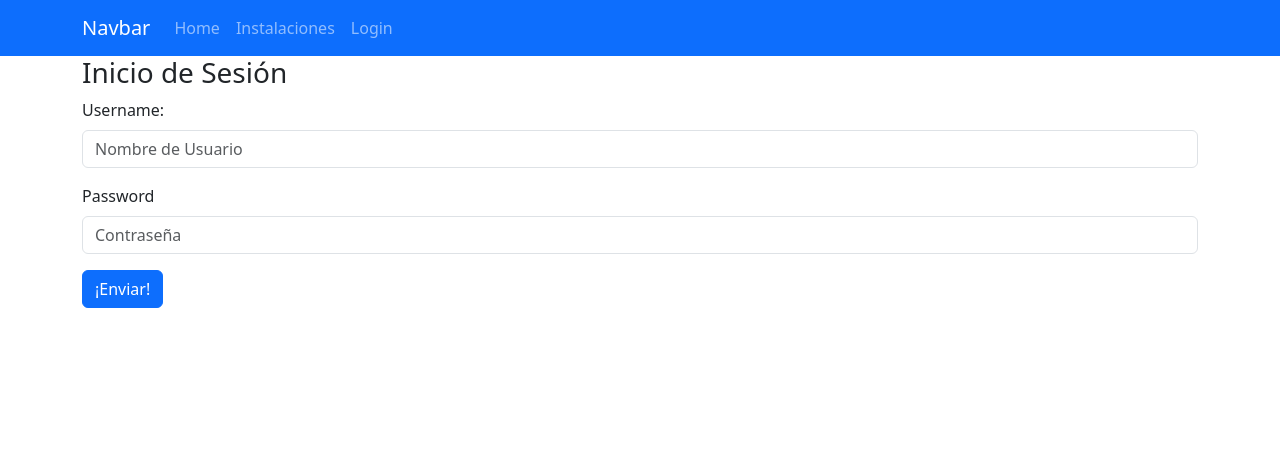
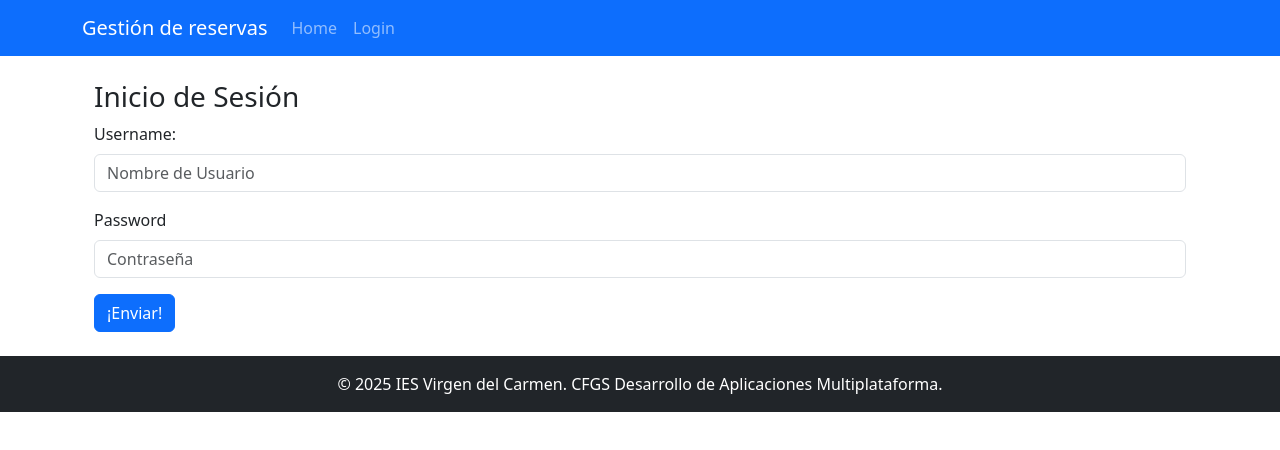
Before and after one commit to alexcl885/pistasDeportivasRest-Front, a React (Vite) app: page /login in a window 1280 px wide. Shown: the top 450 px of the page. Built offline with nearby package versions, Linux system fonts and the light colour scheme.

Commit message:
Clase 3 - inicio

```diff
--- a/src/App.jsx
+++ b/src/App.jsx
@@ -1,36 +1,35 @@
-import { createBrowserRouter, RouterProvider } from 'react-router-dom';
-import NavBar from './components/NavBar';
-import HomePage from './pages/HomePage';
-import LoginPage from './pages/LoginPage';
+// App.jsx o donde definas el enrutador
+import { createBrowserRouter, RouterProvider } from "react-router-dom";
+import RootLayout from "./components/RootLayout";
+import HomePage from "./pages/HomePage";
+import LoginPage from "./pages/LoginPage";
+import InstalacionesPage from "./pages/InstalacionesPage";
 
 import 'bootstrap/dist/css/bootstrap.min.css';
 
-/**
- * Con React Router-v7 siempre usaremos esta manera de definir rutas.
- * No obstante es compatible (hacia atrás) con la manera antigua de v5.
- */
 const router = createBrowserRouter([
   {
     path: "/",
-    element: <HomePage />,
+    element: <RootLayout />,
+    children: [
+      {
+        index: true, // Esto indica que es la ruta por defecto para "/"
+        element: <HomePage />,
+      },
+      {
+        path: "login",
+        element: <LoginPage />,
+      },
+      {
+        path: "instalaciones",
+        element: <InstalacionesPage />,
+      },
+    ],
   },
-  {
-    path: "/login",
-    element: <LoginPage />,
-  },/*
-  {
-    path: "/installations",
-    element: <InstallationPage />,
-  },*/
 ]);
 
 const App = () => {
-  return (
-    <>
-      <NavBar />
-      <RouterProvider router={router} />
-    </>
-  );
+  return <RouterProvider router={router} />;
 };
 
-export default App
+export default App;
--- /dev/null
+++ b/src/components/InstalacionesList.jsx
@@ -0,0 +1,45 @@
+import { useEffect, useState } from "react";
+import { Container, Table } from "react-bootstrap";
+import api from "../services/api";
+
+const InstalacionesList = () => {
+    const [instalaciones, setInstalaciones] = useState([]);
+    const [error, setError] = useState('');
+
+    useEffect(() => {
+        const peticion = async () => {
+            try {
+                const response = await api.get('/instalacion');
+                setInstalaciones(response.data);
+            } catch (err) {
+                setError('No se puede completar la operación');
+                console.log(err);
+            }
+        };
+        peticion();
+    }, []); // <-- Agrega el arreglo de dependencias vacío
+
+    return (
+        <Container>
+            <Table>
+                <thead>
+                    <tr>
+                        <th>ID</th>
+                        <th>Nombre</th>
+                    </tr>
+                </thead>
+                <tbody>
+                    {instalaciones.map((instalacion) => (
+                        <tr key={instalacion.id}>
+                            <td>{instalacion.id}</td>
+                            <td>{instalacion.nombre}</td>
+                        </tr>
+                    ))}
+                </tbody>
+            </Table>
+            {error && <p style={{ color: 'red' }}>{error}</p>}
+        </Container>
+    );
+};
+
+export default InstalacionesList;
--- a/src/components/Login.jsx
+++ b/src/components/Login.jsx
@@ -17,8 +17,7 @@ const Login = () => {
         setError('');
         try {
             const response = await api.post('/auth/login', { username, password });
-            // const response = await axios.post('/auth/login', { username, password });
-            setToken(response.data.token);
+            setToken(response.data.jwt);
             navigate('/');
         } catch (err) {
             console.log(err);
--- a/src/components/NavBar.jsx
+++ b/src/components/NavBar.jsx
@@ -1,21 +1,50 @@
+import { useState, useEffect } from 'react';
+import { useLocation, useNavigate, Link } from 'react-router-dom';
 import Container from 'react-bootstrap/Container';
 import Nav from 'react-bootstrap/Nav';
 import Navbar from 'react-bootstrap/Navbar';
+import { getToken, clearToken } from '../services/auth';
 
 function NavBar() {
+  // Estado para controlar si el usuario está autenticado
+  const [isLogged, setIsLogged] = useState(false);
+  const location = useLocation(); // Obtiene la ubicación actual
+  const navigate = useNavigate(); // Ahora useNavigate tiene acceso al contexto del Router
+
+  // Se ejecuta cada vez que cambia la ruta
+  useEffect(() => {
+    const token = getToken();
+    setIsLogged(!!token);
+  }, [location]);
+
+  const handleLogout = () => {
+    clearToken();
+    setIsLogged(false);
+    navigate('/login');
+  };
+
   return (
-    <>
-      <Navbar bg="primary" data-bs-theme="dark">
-        <Container>
-          <Navbar.Brand href="#home">Navbar</Navbar.Brand>
+    <Navbar bg="primary" data-bs-theme="dark" expand="sm">
+      <Container>
+        <Navbar.Brand as={Link} to="/">Gestión de reservas</Navbar.Brand>
+        {/* Botón para mostrar/ocultar el menú en pantallas pequeñas */}
+        <Navbar.Toggle aria-controls="basic-navbar-nav" />
+        {/* Contenedor colapsable del menú */}
+        <Navbar.Collapse id="basic-navbar-nav">
           <Nav className="me-auto">
-            <Nav.Link href="/">Home</Nav.Link>
-            <Nav.Link href="/instalaciones">Instalaciones</Nav.Link>
-            <Nav.Link href="/login">Login</Nav.Link>
+            <Nav.Link as={Link} to="/">Home</Nav.Link>
+            {isLogged ? (
+              <>
+                <Nav.Link as={Link} to="/instalaciones">Instalaciones</Nav.Link>
+                <Nav.Link onClick={handleLogout}>Logout</Nav.Link>
+              </>
+            ) : (
+              <Nav.Link as={Link} to="/login">Login</Nav.Link>
+            )}
           </Nav>
-        </Container>
-      </Navbar>
-    </>
+        </Navbar.Collapse>
+      </Container>
+    </Navbar>
   );
 }
 
--- /dev/null
+++ b/src/components/RootLayout.jsx
@@ -0,0 +1,31 @@
+import { Outlet } from "react-router-dom";
+import NavBar from "./NavBar";
+import Container from "react-bootstrap/Container";
+import Row from "react-bootstrap/Row";
+import Col from "react-bootstrap/Col";
+
+const RootLayout = () => {
+  return (
+    <>
+      <NavBar />
+
+      {/* Contenedor principal para el contenido de la página */}
+      <Container className="my-4">
+        <Outlet />
+      </Container>
+
+      {/* Footer */}
+      <footer className="bg-dark text-white py-3 mt-auto">
+        <Container>
+          <Row>
+            <Col className="text-center">
+              &copy; {new Date().getFullYear()} IES Virgen del Carmen. CFGS Desarrollo de Aplicaciones Multiplataforma.
+            </Col>
+          </Row>
+        </Container>
+      </footer>
+    </>
+  );
+};
+
+export default RootLayout;
--- /dev/null
+++ b/src/pages/InstalacionesPage.jsx
@@ -0,0 +1,13 @@
+import InstalacionesList from "../components/InstalacionesList";
+
+
+const InstallationPage = () => {
+
+
+    return (<>
+        <h3>Listado de instalaciones</h3>
+        <InstalacionesList />
+    </>);
+}
+
+export default InstallationPage;
--- a/src/services/api.js
+++ b/src/services/api.js
@@ -12,7 +12,10 @@ const api = axios.create({
 api.interceptors.request.use((config) => {
   const token = getToken();
   if (token) {
-    config.headers.Authorization = `Bearer ${token}`;
+      config.headers.Authorization = `Bearer ${token}`;
+      console.log('---===================================---');
+      console.log(config.headers);
+      console.log('---===================================---');
   }
   return config;
 });
--- a/src/services/auth.js
+++ b/src/services/auth.js
@@ -1,9 +1,9 @@
-export const getToken = () => localStorage.getItem('tokenIstalacionesDeportivas');
+export const getToken = () => localStorage.getItem('token');
 
 export const setToken = (token) => {
-  localStorage.setItem('tokenIstalacionesDeportivas', token);
+  localStorage.setItem('token', token);
 };
 
 export const clearToken = () => {
-  localStorage.removeItem('tokenIstalacionesDeportivas');
+  localStorage.removeItem('token');
 };
```
Also changed, not shown: 1 other file (tests, documents, lock files or other folders).
